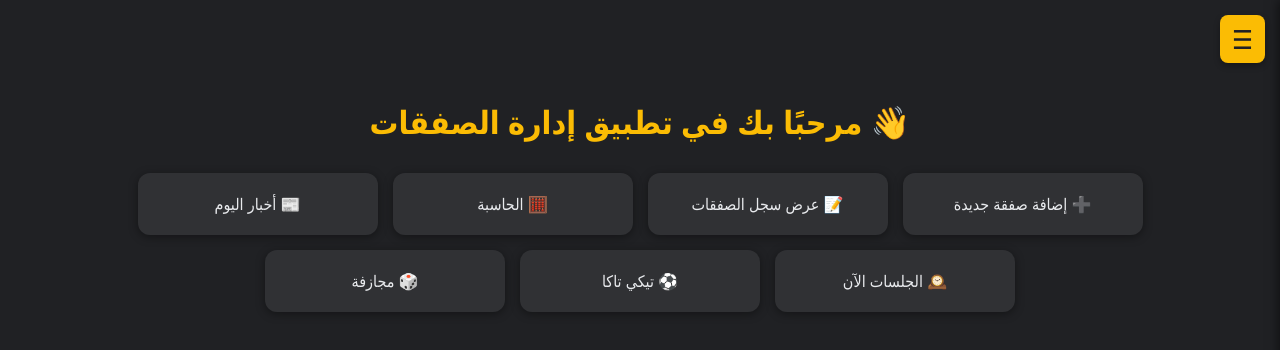
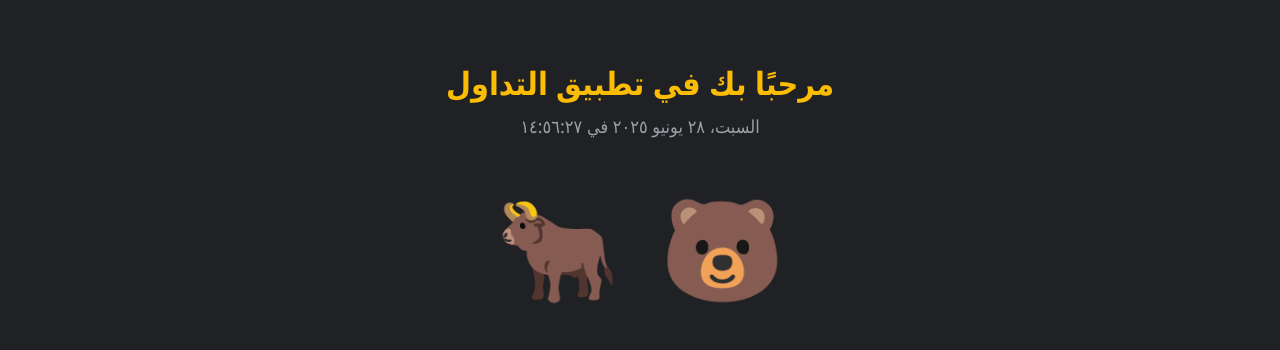
Before and after one commit to MohNneE/trading-journal, a plain HTML site: page index.html in a window 1280 px wide. Drawn offline with Linux system fonts and the light colour scheme.

Commit message:
Update index.html

```diff
--- a/index.html
+++ b/index.html
@@ -3,155 +3,80 @@
 <head>
 <meta charset="UTF-8" />
 <meta name="viewport" content="width=device-width, initial-scale=1" />
-  <title>الصفحة الرئيسية</title>
+<title>الصفحة الرئيسية - تطبيق التداول</title>
 <style>
   body {
-      margin: 0;
-      font-family: 'Segoe UI', Tahoma, sans-serif;
-      direction: rtl;
     background: #202124;
     color: #e8eaed;
-      text-align: center;
-      padding: 20px;
-    }
-    .sidebar-toggle {
-      position: fixed;
-      top: 15px;
-      right: 15px;
-      font-size: 26px;
-      background: #fbbc04;
-      color: #202124;
-      border-radius: 8px;
-      padding: 6px 12px;
-      cursor: pointer;
-      z-index: 1001;
-      box-shadow: 0 3px 6px rgba(0,0,0,0.3);
-    }
-    .sidebar {
-      position: fixed;
-      top: 0;
-      right: -250px;
-      width: 250px;
-      height: 100%;
-      background: #303134;
-      color: #fff;
-      box-shadow: -2px 0 10px rgba(0,0,0,0.5);
-      transition: right 0.3s ease;
-      z-index: 1000;
+    font-family: 'Segoe UI', Tahoma, Geneva, Verdana, sans-serif;
+    direction: rtl;
+    margin: 0; padding: 0;
     display: flex;
     flex-direction: column;
-    }
-    .sidebar.open {
-      right: 0;
-    }
-    .sidebar-header {
-      padding: 15px;
-      border-bottom: 1px solid #555;
-      background: #202124;
-      text-align: center;
-    }
-    .sidebar-header h3 {
-      margin: 0;
-      font-size: 18px;
-      color: #fbbc04;
-    }
-    .sidebar-menu {
-      list-style: none;
-      padding: 0;
-      margin: 0;
-      text-align: center;
-    }
-    .sidebar-menu li {
-      padding: 16px 10px;
-      border-bottom: 1px solid #444;
-      cursor: pointer;
-      font-size: 17px;
-    }
-    .sidebar-menu li:hover {
-      background: #444;
-    }
-    .overlay {
-      position: fixed;
-      top: 0;
-      right: 0;
-      width: 100vw;
-      height: 100vh;
-      background: rgba(0,0,0,0.2);
-      display: none;
-      z-index: 999;
-    }
-    .overlay.active {
-      display: block;
+    align-items: center;
+    min-height: 100vh;
+    padding: 40px 20px;
+    user-select: none;
   }
   h1 {
     color: #fbbc04;
-      margin-top: 80px;
+    font-size: 32px;
+    margin-bottom: 10px;
   }
-    .cards {
+  #datetime {
+    color: #9aa0a6;
+    font-size: 18px;
+    margin-bottom: 40px;
+  }
+  #bearBullContainer {
+    font-size: 100px;
+    cursor: pointer;
     display: flex;
-      flex-wrap: wrap;
-      justify-content: center;
-      gap: 15px;
-      margin-top: 30px;
+    gap: 40px;
+    user-select: none;
   }
-    .card {
-      background: #303134;
-      padding: 20px;
-      border-radius: 12px;
-      width: 200px;
-      box-shadow: 0 2px 10px rgba(0,0,0,0.4);
-      cursor: pointer;
-      transition: transform 0.2s;
+  #bear, #bull {
+    transition: transform 0.4s ease;
   }
-    .card:hover {
-      transform: scale(1.05);
+  /* تصادم بسيط */
+  .collision #bear {
+    transform: translateX(40px) rotate(-20deg);
+  }
+  .collision #bull {
+    transform: translateX(-40px) rotate(20deg);
   }
 </style>
 </head>
 <body>
 
-  <div class="sidebar-toggle" onclick="toggleSidebar()">☰</div>
+  <h1>مرحبًا بك في تطبيق التداول</h1>
+  <div id="datetime">...</div>
 
-  <div id="sidebar" class="sidebar">
-    <div class="sidebar-header">
-      <h3>القائمة</h3>
-    </div>
-    <ul class="sidebar-menu">
-      <li onclick="navigateTo('addtrades.html')">➕ إضافة الصفقات</li>
-      <li onclick="navigateTo('cleanlog.html')">📝 سجل الصفقات</li>
-      <li onclick="navigateTo('calculator.html')">🧮 حاسبة التداول</li>
-      <li onclick="navigateTo('analysis.html')">📊 تحليل الصفقات</li>
-      <li onclick="navigateTo('sessions.html')">🕰️ جلسات التداول</li>
-      <li onclick="navigateTo('news.html')">📰 التقويم الاقتصادي</li>
-      <li onclick="navigateTo('tikitaka.html')">⚽ تيكي تاكا</li>
-      <li onclick="navigateTo('moghazafa.html')">🎲 مجازفة</li>
-    </ul>
-  </div>
-  <div id="overlay" class="overlay" onclick="toggleSidebar()"></div>
-
-  <h1>👋 مرحبًا بك في تطبيق إدارة الصفقات</h1>
-
-  <div class="cards">
-    <div class="card" onclick="navigateTo('addtrades.html')">➕ إضافة صفقة جديدة</div>
-    <div class="card" onclick="navigateTo('cleanlog.html')">📝 عرض سجل الصفقات</div>
-    <div class="card" onclick="navigateTo('calculator.html')">🧮 الحاسبة</div>
-    <div class="card" onclick="navigateTo('news.html')">📰 أخبار اليوم</div>
-    <div class="card" onclick="navigateTo('sessions.html')">🕰️ الجلسات الآن</div>
-    <div class="card" onclick="navigateTo('tikitaka.html')">⚽ تيكي تاكا</div>
-    <div class="card" onclick="navigateTo('moghazafa.html')">🎲 مجازفة</div>
+  <div id="bearBullContainer" title="اضغط لرؤية تصادم الدببة والثيران">
+    <div id="bear" aria-label="دببة">🐻</div>
+    <div id="bull" aria-label="ثيران">🐂</div>
   </div>
 
 <script>
-    function toggleSidebar() {
-      const sidebar = document.getElementById('sidebar');
-      const overlay = document.getElementById('overlay');
-      sidebar.classList.toggle('open');
-      overlay.classList.toggle('active');
+  // تحديث الوقت والتاريخ كل ثانية
+  function updateDateTime() {
+    const now = new Date();
+    const options = {
+      weekday: 'long', year: 'numeric', month: 'long', day: 'numeric',
+      hour: '2-digit', minute: '2-digit', second: '2-digit', hour12: false
+    };
+    const formatted = now.toLocaleDateString('ar-EG', options);
+    document.getElementById('datetime').textContent = formatted;
   }
+  setInterval(updateDateTime, 1000);
+  updateDateTime();
 
-    function navigateTo(page) {
-      window.location.href = page;
-    }
+  // حركة التصادم عند الضغط على الرموز
+  const container = document.getElementById('bearBullContainer');
+  container.addEventListener('click', () => {
+    container.classList.add('collision');
+    setTimeout(() => container.classList.remove('collision'), 800);
+  });
 </script>
 
 </body>
```
Lines whose indentation alone changed are shown as unchanged.
